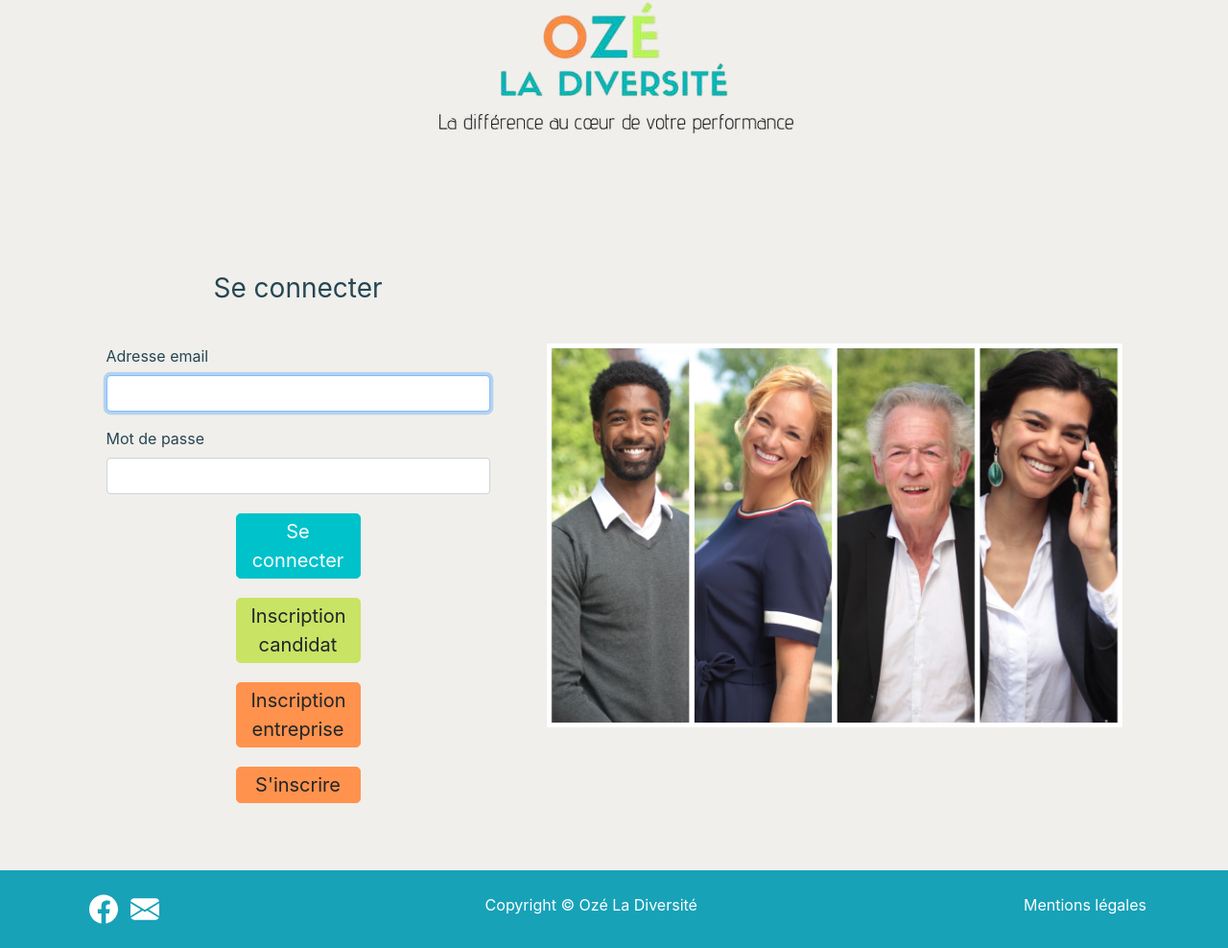
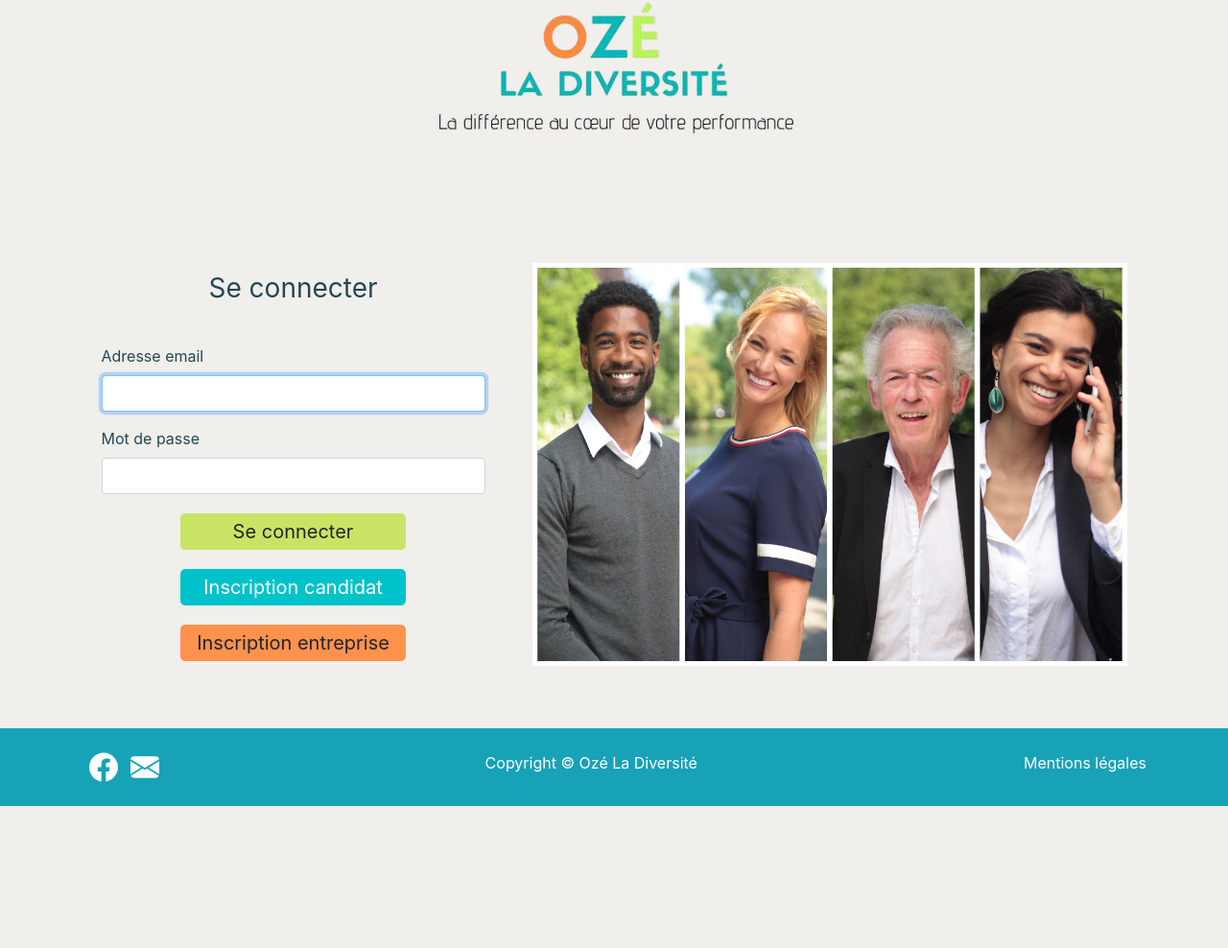
Before and after one commit to ClaireV38/lyon-php-2009-p3--ozeoo, a Symfony app: template templates/security/login.html.twig in a window 1280 px wide. Shown: the whole page at 96% size. After the commit the page ends 840 px from the top, so only its background shows below. Run offline with Twig, Linux system fonts and the light colour scheme; the template is opened without the code that fills it, so the values that code supplies are empty; style sheets or scripts are compiled from the project's sources; some libraries are stand-ins or nearby versions.

Commit message:
Harmonized colors, removed comments

```diff
--- a/assets/styles/app.scss
+++ b/assets/styles/app.scss
@@ -250,7 +250,7 @@ h1 {
 
 /*login*/
 .btn-130px{
-    width: 130px;
+    width: 235px;
     padding: 3px;
 }
 
@@ -306,8 +306,8 @@ h1 {
 
     #diversityBig1 {
         display: block;
-        height: 400px;
-        width: 600px;
+        height: 420px;
+        width: 620px;
     }
 
     nav.navbar.navbar-expand-lg.navbar-light.bg-clairNavbar {
--- a/src/Entity/User.php
+++ b/src/Entity/User.php
@@ -25,6 +25,7 @@ class User implements UserInterface
 
     /**
      * @ORM\Column(type="string", length=180, unique=true)
+     * @Assert\NotBlank(message="Veuillez saisir une adresse email valide")
      * @var string
      */
     private $email;
--- a/templates/registration/registerApplicant.html.twig
+++ b/templates/registration/registerApplicant.html.twig
@@ -17,7 +17,7 @@
         }) }}
         {{ form_row(ApplicantRegister.accepterLesTermes) }}
 
-        <button class="btn btn-vertOze">{{ button_label|default('S\'inscrire') }}</button>
+        <button class="btn btn-bleuOze">{{ button_label|default('S\'inscrire') }}</button>
         {{ form_end(ApplicantRegister) }}
     </div>
 {% endblock %}
--- a/templates/registration/registerCompany.html.twig
+++ b/templates/registration/registerCompany.html.twig
@@ -15,7 +15,7 @@
             'label': "Nom de l'entreprise"
         }) }}
         {{ form_row(registrationForm.email) }}
-        {{ form_row(registrationForm.plainPassword, {
+        {{ form_row(registrationForm.password, {
             label: 'Mot de passe'
         }) }}
         {{ form_row(registrationForm.company.siretNb, {
--- a/templates/security/login.html.twig
+++ b/templates/security/login.html.twig
@@ -38,22 +38,13 @@
                            value="{{ csrf_token('authenticate') }}">
                 </div>
                 <a href="{{ path('app_login') }}">
-                    <button id="loginPageButtons" class="btn btn-lg btn-bleuOze btn-center btn-130px" type="submit">
+                    <button id="loginPageButtons" class="btn btn-lg btn-vertOze btn-center btn-130px" type="submit">
                         Se connecter
                     </button>
                 </a>
-                <a href="{{ path('app_register_company') }}">
-                    <button id="loginPageButtons" class="btn btn-lg btn-vertOze btn-center btn-130px">
-                        Inscription candidat
-                    </button>
-                </a>
-                <a href="{{ path('app_register_company') }}">
-                    <button id="loginPageButtons" class="btn btn-lg btn-orangeOze btn-center btn-130px">
-                        Inscription entreprise
-                    </button>
-                </a>
             </form>
-            <a href="#" class="btn btn-lg btn-orangeOze btn-center btn-130px">S'inscrire</a>
+            <a id="loginPageButtons" href="{{ path('app_register_applicant') }}" class="btn btn-lg btn-bleuOze btn-center btn-130px">Inscription candidat</a>
+            <a id="loginPageButtons" href="{{ path('app_register_company') }}" class="btn btn-lg btn-orangeOze btn-center btn-130px">Inscription entreprise</a>
         </div>
             <img id="diversityBig1" src="{{ asset('build/images/diversityBig1.jpg') }}" height="350" width="500"
                  class="ml-2" alt="Montage d'images de différentes personnes représentant la diversité">
```
Also changed, not shown: src/Form/ApplicantRegisterType.php (+6 -21 lines), src/Form/RegistrationFormType.php (+16 -17 lines).
